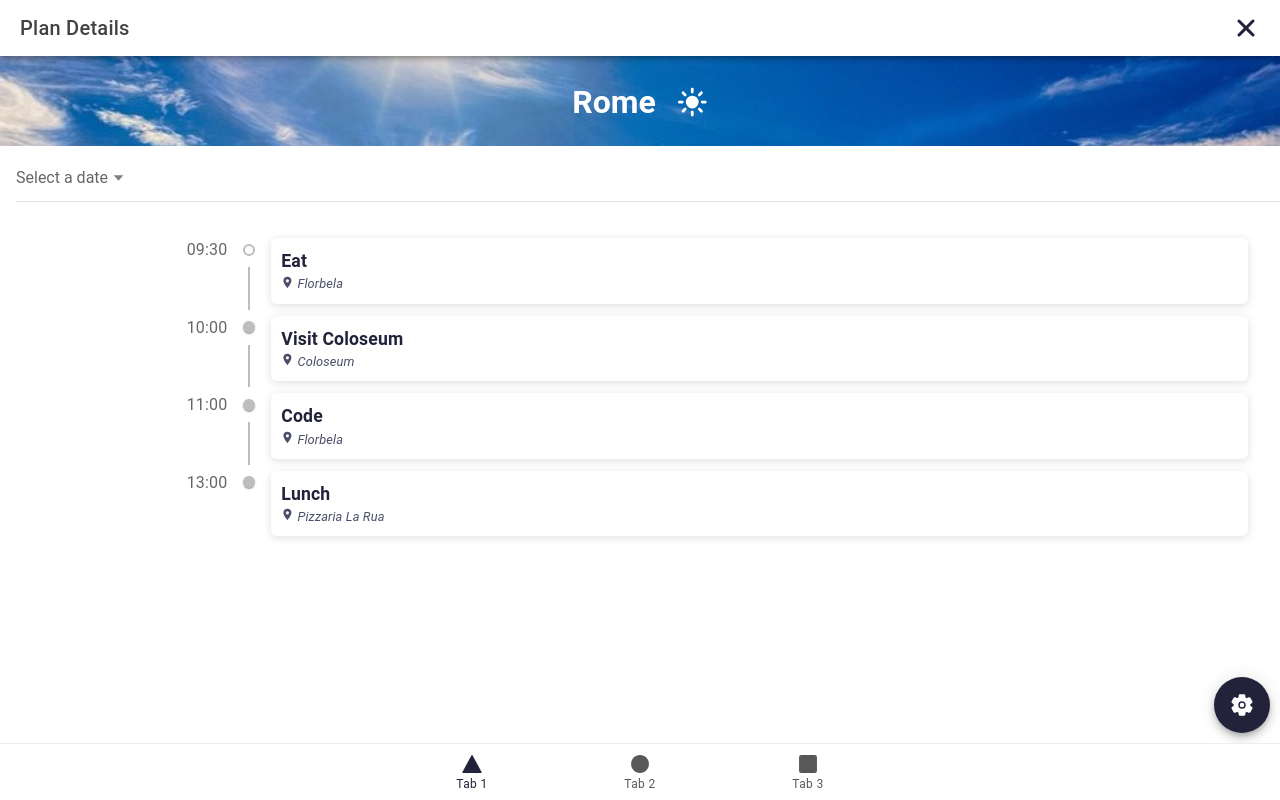
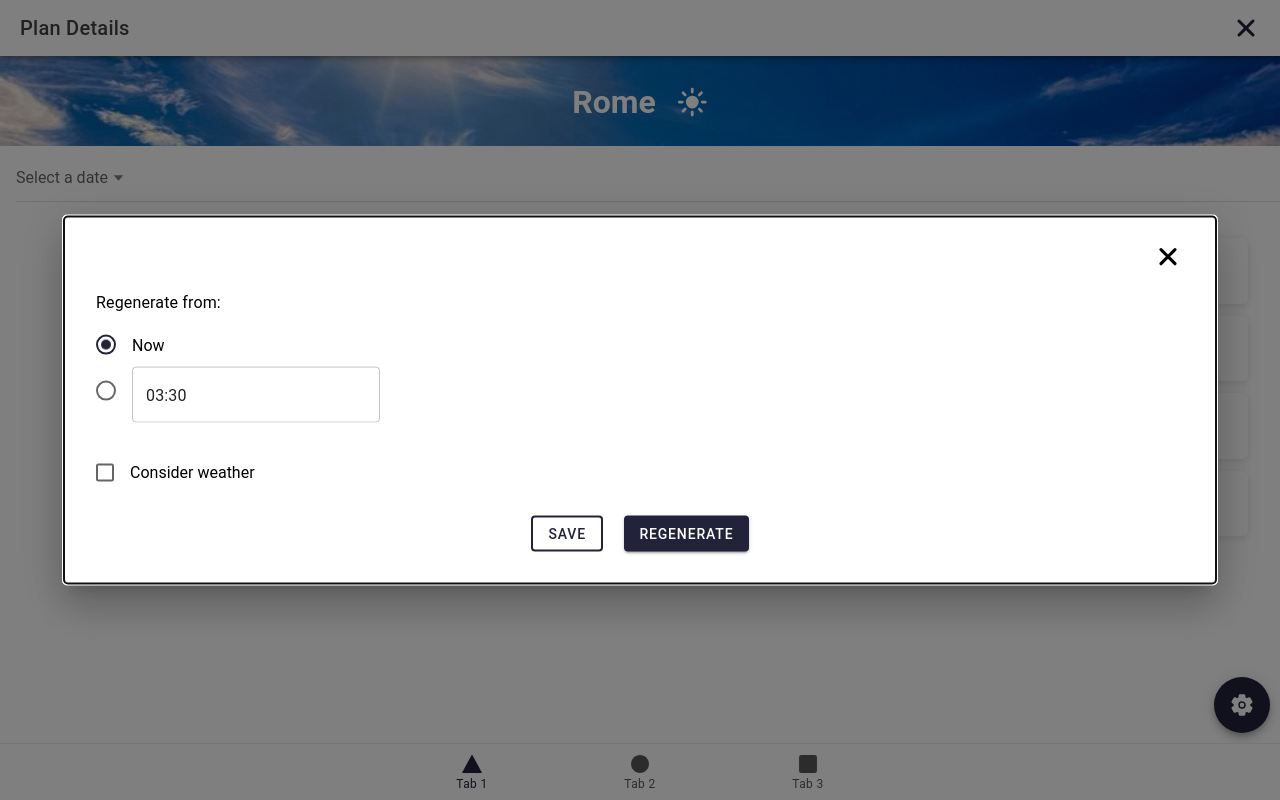
Before and after one commit to Catarina-Crespo/IPM, a React (Vite) app: page /tab1 in a window 1280 px wide. Both pictures are taken after a click on the element 1242 px from the left and 705 px from the top of the page. Built offline with nearby package versions, Linux system fonts and the light colour scheme; some icons are missing.

Commit message:
Regenerate pop up

```diff
--- /dev/null
+++ b/src/components/RegeneratePlan.tsx
@@ -0,0 +1,95 @@
+import * as React from "react";
+import Box from "@mui/material/Box";
+import Typography from "@mui/material/Typography";
+import Modal from "@mui/material/Modal";
+import {
+  IonRadioGroup,
+  IonRadio,
+  IonCheckbox,
+  IonButton,
+  IonIcon,
+} from "@ionic/react";
+import dayjs, { Dayjs } from "dayjs";
+import { DemoContainer } from "@mui/x-date-pickers/internals/demo";
+import { LocalizationProvider } from "@mui/x-date-pickers/LocalizationProvider";
+import { AdapterDayjs } from "@mui/x-date-pickers/AdapterDayjs";
+import { TimePicker } from "@mui/x-date-pickers/TimePicker";
+import { close } from "ionicons/icons";
+
+const style = {
+  position: "absolute",
+  top: "50%",
+  left: "50%",
+  transform: "translate(-50%, -50%)",
+  width: "90%",
+  bgcolor: "background.paper",
+  boxShadow: 24,
+  borderRadius: 1,
+  p: 4,
+  pt: 3,
+};
+
+interface RegeneratePlanProps {
+  open: boolean;
+  onClose: () => void;
+}
+
+const RegeneratePlan: React.FC<RegeneratePlanProps> = ({ open, onClose }) => {
+  const [value, setValue] = React.useState<Dayjs | null>(
+    dayjs("2022-04-17T15:30")
+  );
+
+  return (
+    <Modal
+      open={open}
+      onClose={onClose}
+      aria-labelledby="modal-modal-title"
+      aria-describedby="modal-modal-description"
+    >
+      <Box sx={style}>
+        <div style={{ display: "flex", flexDirection: "row-reverse" }}>
+          <button style={{background:'none'}} onClick={onClose}>
+            <IonIcon icon={close} size="large"></IonIcon>
+          </button>
+        </div>
+        <Typography id="modal-modal-description" sx={{ mt: 2 }}>
+          Regenerate from:
+        </Typography>
+
+        <div style={{ margin: "20px 0", marginBottom: "40px" }}>
+          <IonRadioGroup value="now">
+            <IonRadio value="now" labelPlacement="end">
+              Now
+            </IonRadio>
+            <br />
+            <IonRadio value="from" labelPlacement="end">
+              <LocalizationProvider
+                dateAdapter={AdapterDayjs}
+                adapterLocale="en-gb"
+              >
+                <DemoContainer components={["TimePicker"]}>
+                  <TimePicker
+                    value={value}
+                    onChange={(newValue) => setValue(newValue)}
+                    format="hh:mm"
+                  />
+                </DemoContainer>
+              </LocalizationProvider>
+            </IonRadio>
+
+            <br />
+          </IonRadioGroup>
+        </div>
+
+        <IonCheckbox labelPlacement="end">Consider weather</IonCheckbox>
+
+        <div style={{display:'flex', flexDirection:'row', justifyContent:'center', marginTop:'30px'}}>
+          <IonButton fill="outline" style={{margin:'0 10px'}}>Save</IonButton>
+          <IonButton style={{margin:'0 10px'}}>Regenerate</IonButton>
+        </div>
+      </Box>
+    </Modal>
+  );
+};
+
+export default RegeneratePlan;
--- a/src/pages/CheckPlanPage.tsx
+++ b/src/pages/CheckPlanPage.tsx
@@ -38,7 +38,15 @@ import { Icon } from "@iconify/react";
 
 import image from "../img/sunny.jpg";
 
+import RegeneratePlan from "../components/RegeneratePlan";
+
 const CheckPlanPage: React.FC = () => {
+
+  const [open, setOpen] = React.useState(false);
+
+  const handleOpen = () => setOpen(true);
+  const handleClose = () => setOpen(false);
+
   return (
     <IonPage>
       <IonHeader>
@@ -171,8 +179,10 @@ const CheckPlanPage: React.FC = () => {
           </TimelineItem>
         </Timeline>
 
+        <RegeneratePlan open={open} onClose={handleClose} />
+
         <IonFab slot="fixed" vertical="bottom" horizontal="end">
-          <IonFabButton>
+          <IonFabButton onClick={handleOpen}>
             <IonIcon icon={settings}></IonIcon>
           </IonFabButton>
         </IonFab>
```
